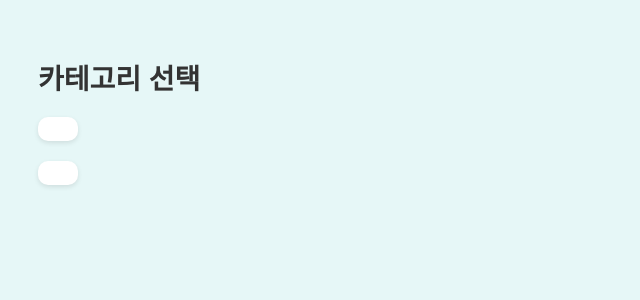
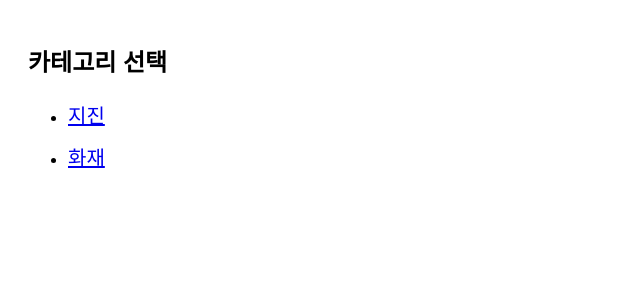
Before and after one commit to Parkdonghae/disaster_quiz_app, a Flask app: page / in a window 1280 px wide. Shown: the top 300 px of the page, without its empty margins (0-640 px from the left). Run offline with Flask 2, Linux system fonts and the light colour scheme.

Commit message:
구버전 재시도

```diff
--- a/templates/home.html
+++ b/templates/home.html
@@ -8,40 +8,16 @@
     body {
       font-family: Arial, sans-serif;
       font-size: 18px;
-            padding: 30px;
-            background-color: #e6f7f7; /* 연한 민트 배경 */
+      padding: 20px;
+      line-height: 1.6;
     }
-
     h1 {
-            font-size: 28px;
-            margin-bottom: 20px;
-            color: #333;
+      font-size: 24px;
     }
-
-        ul {
-            list-style: none;
-            padding: 0;
-        }
-
-        li {
-            margin: 15px 0;
-        }
-
-        li a {
-            font-size: 22px;
-            text-decoration: none;
-            color: #333;
-            padding: 12px 20px;
-            border-radius: 10px;
-            background-color: #ffffff;
-            box-shadow: 0 2px 5px rgba(0,0,0,0.1);
-            display: inline-block;
-            transition: background-color 0.3s, transform 0.2s;
-        }
-
-        li a:hover {
-            background-color: #d0f0f0;
-            transform: translateY(-2px);
+    a {
+      display: block;
+      margin: 10px 0;
+      font-size: 20px;
     }
   </style>
 </head>
@@ -49,9 +25,7 @@
   <h1>카테고리 선택</h1>
   <ul>
     {% for category in categories %}
-        <li>
-            <a href="/quiz/ {{category['id']}}">{{category['name']}}</a>
-        </li>
+      <li><a href="{{ url_for('start', category=category) }}">{{ category }}</a></li>
     {% endfor %}
   </ul>
 </body>
```
Lines whose indentation alone changed are shown as unchanged.
